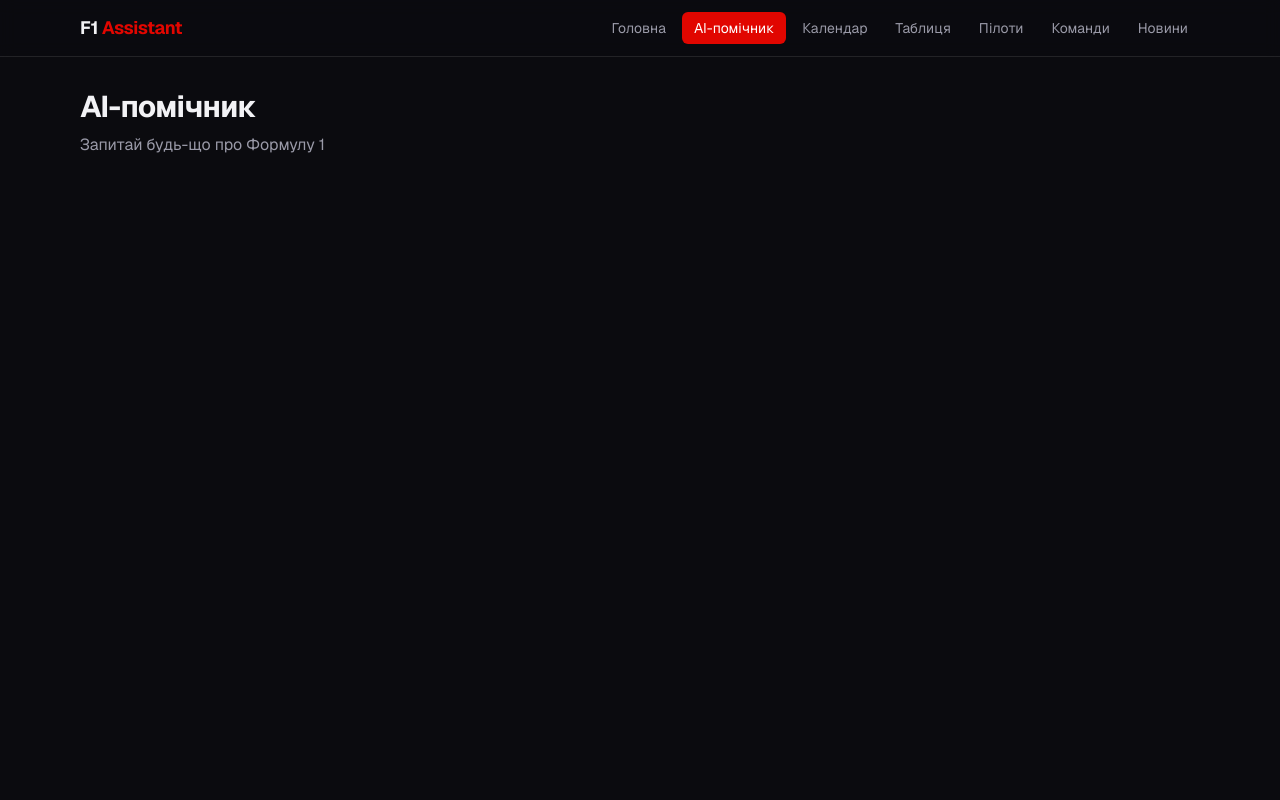
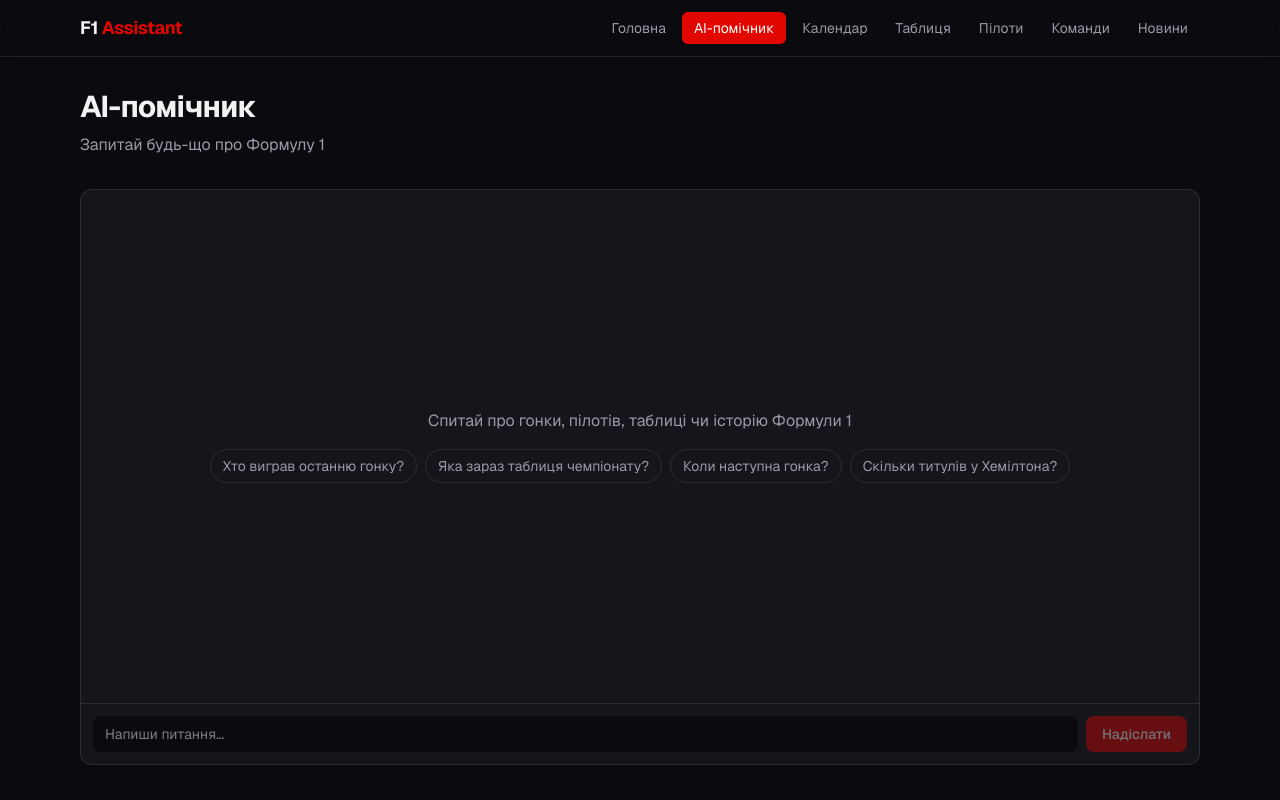
Before and after one commit to MaksymDi1409/f1-assistant, a Next.js app in the folder web/: page /chat in a window 1280 px wide. Built offline with nearby package versions, Linux system fonts and the light colour scheme.

Commit message:
feat: add chat page with streaming UI

```diff
--- a/web/src/app/chat/page.tsx
+++ b/web/src/app/chat/page.tsx
@@ -1,13 +1,17 @@
 import type { Metadata } from "next";
 import PageHeader from "@/components/PageHeader";
+import Chat from "@/components/chat/Chat";
 
 export const metadata: Metadata = { title: "AI-помічник" };
 
 export default function ChatPage() {
   return (
-    <PageHeader
-      title="AI-помічник"
-      description="Запитай будь-що про Формулу 1"
-    />
+    <>
+      <PageHeader
+        title="AI-помічник"
+        description="Запитай будь-що про Формулу 1"
+      />
+      <Chat />
+    </>
   );
 }
--- a/web/src/app/globals.css
+++ b/web/src/app/globals.css
@@ -22,3 +22,18 @@ body {
   background: var(--background);
   color: var(--foreground);
 }
+
+.chat-markdown > * + * {
+  margin-top: 0.75em;
+}
+.chat-markdown ul {
+  list-style: disc;
+  padding-left: 1.25em;
+}
+.chat-markdown ol {
+  list-style: decimal;
+  padding-left: 1.25em;
+}
+.chat-markdown strong {
+  font-weight: 600;
+}
--- /dev/null
+++ b/web/src/components/chat/Chat.tsx
@@ -0,0 +1,162 @@
+"use client";
+
+import { useEffect, useRef, useState, type FormEvent } from "react";
+import { readChatStream } from "@/lib/chat-stream";
+import ChatMessageView from "./ChatMessageView";
+import type { UIMessage } from "./types";
+
+// Згодом ці питання задаватиме адмін у CMS
+const QUICK_QUESTIONS = [
+  "Хто виграв останню гонку?",
+  "Яка зараз таблиця чемпіонату?",
+  "Коли наступна гонка?",
+  "Скільки титулів у Хемілтона?",
+];
+
+export default function Chat() {
+  const [messages, setMessages] = useState<UIMessage[]>([]);
+  const [input, setInput] = useState("");
+  const [isLoading, setIsLoading] = useState(false);
+  const abortRef = useRef<AbortController | null>(null);
+  const bottomRef = useRef<HTMLDivElement>(null);
+
+  // Прокрутка вниз при кожному новому шматку тексту
+  useEffect(() => {
+    bottomRef.current?.scrollIntoView({ behavior: "smooth", block: "end" });
+  }, [messages]);
+
+  function updateMessage(id: string, update: (m: UIMessage) => UIMessage) {
+    setMessages((prev) => prev.map((m) => (m.id === id ? update(m) : m)));
+  }
+
+  async function send(text: string) {
+    const content = text.trim();
+    if (!content || isLoading) return;
+
+    const userMessage: UIMessage = {
+      id: crypto.randomUUID(),
+      role: "user",
+      content,
+      tools: [],
+    };
+    const assistantId = crypto.randomUUID();
+    const history = [...messages, userMessage];
+
+    // Одразу показуємо питання і порожню відповідь, яка заповнюватиметься
+    setMessages([...history, { id: assistantId, role: "assistant", content: "", tools: [] }]);
+    setInput("");
+    setIsLoading(true);
+
+    const controller = new AbortController();
+    abortRef.current = controller;
+
+    try {
+      const res = await fetch("/api/chat", {
+        method: "POST",
+        headers: { "Content-Type": "application/json" },
+        body: JSON.stringify({
+          // На сервер — лише роль і текст, без службових полів
+          messages: history
+            .filter((m) => m.content && !m.error)
+            .map(({ role, content }) => ({ role, content })),
+        }),
+        signal: controller.signal,
+      });
+
+      if (!res.ok || !res.body) throw new Error(`HTTP ${res.status}`);
+
+      await readChatStream(res.body, (event) => {
+        switch (event.type) {
+          case "text":
+            updateMessage(assistantId, (m) => ({ ...m, content: m.content + event.text }));
+            break;
+          case "tool":
+            updateMessage(assistantId, (m) => ({ ...m, tools: [...m.tools, event.name] }));
+            break;
+          case "model":
+            updateMessage(assistantId, (m) => ({ ...m, model: event.name }));
+            break;
+          case "error":
+            updateMessage(assistantId, (m) => ({ ...m, error: event.message }));
+            break;
+        }
+      });
+    } catch {
+      if (!controller.signal.aborted) {
+        updateMessage(assistantId, (m) => ({
+          ...m,
+          error: "Не вдалося з'єднатися з сервером",
+        }));
+      }
+    } finally {
+      setIsLoading(false);
+      abortRef.current = null;
+    }
+  }
+
+  function handleSubmit(e: FormEvent) {
+    e.preventDefault();
+    send(input);
+  }
+
+  return (
+    <div className="flex h-[calc(100dvh-14rem)] min-h-[420px] flex-col rounded-xl border border-white/10 bg-surface">
+      <div className="flex-1 space-y-4 overflow-y-auto p-4">
+        {messages.length === 0 ? (
+          <div className="flex h-full flex-col items-center justify-center gap-4 text-center">
+            <p className="text-muted">
+              Спитай про гонки, пілотів, таблиці чи історію Формули 1
+            </p>
+            <div className="flex flex-wrap justify-center gap-2">
+              {QUICK_QUESTIONS.map((q) => (
+                <button
+                  key={q}
+                  onClick={() => send(q)}
+                  className="rounded-full border border-white/10 px-3 py-1.5 text-sm text-muted transition-colors hover:border-accent/60 hover:text-foreground"
+                >
+                  {q}
+                </button>
+              ))}
+            </div>
+          </div>
+        ) : (
+          messages.map((m, i) => (
+            <ChatMessageView
+              key={m.id}
+              message={m}
+              isStreaming={isLoading && i === messages.length - 1}
+            />
+          ))
+        )}
+        <div ref={bottomRef} />
+      </div>
+
+      <form onSubmit={handleSubmit} className="flex gap-2 border-t border-white/10 p-3">
+        <input
+          value={input}
+          onChange={(e) => setInput(e.target.value)}
+          placeholder="Напиши питання…"
+          maxLength={2000}
+          className="flex-1 rounded-lg bg-background px-3 py-2 text-sm outline-none focus:ring-2 focus:ring-accent/50"
+        />
+        {isLoading ? (
+          <button
+            type="button"
+            onClick={() => abortRef.current?.abort()}
+            className="rounded-lg bg-white/10 px-4 py-2 text-sm hover:bg-white/15"
+          >
+            Стоп
+          </button>
+        ) : (
+          <button
+            type="submit"
+            disabled={!input.trim()}
+            className="rounded-lg bg-accent px-4 py-2 text-sm font-medium text-white disabled:opacity-40"
+          >
+            Надіслати
+          </button>
+        )}
+      </form>
+    </div>
+  );
+}
--- /dev/null
+++ b/web/src/components/chat/ChatMessageView.tsx
@@ -0,0 +1,82 @@
+"use client";
+
+import Link from "next/link";
+import ReactMarkdown from "react-markdown";
+import type { UIMessage } from "./types";
+
+const TOOL_LABELS: Record<string, string> = {
+  get_season_schedule: "Переглядаю календар",
+  get_race_results: "Шукаю результати гонки",
+  get_driver_standings: "Перевіряю таблицю пілотів",
+  get_constructor_standings: "Перевіряю командний залік",
+  get_driver_info: "Дивлюсь статистику пілота",
+};
+
+type Props = {
+  message: UIMessage;
+  isStreaming: boolean;
+};
+
+export default function ChatMessageView({ message, isStreaming }: Props) {
+  if (message.role === "user") {
+    return (
+      <div className="flex justify-end">
+        <div className="max-w-[85%] whitespace-pre-wrap rounded-2xl rounded-br-sm bg-accent px-4 py-2 text-sm text-white">
+          {message.content}
+        </div>
+      </div>
+    );
+  }
+
+  const lastTool = message.tools.at(-1);
+
+  return (
+    <div className="max-w-[85%] space-y-2">
+      {isStreaming && !message.content && (
+        <p className="animate-pulse text-sm text-muted">
+          {lastTool ? `${TOOL_LABELS[lastTool] ?? "Шукаю дані"}…` : "Думаю…"}
+        </p>
+      )}
+
+      {message.content && (
+        <div className="chat-markdown rounded-2xl rounded-bl-sm bg-white/5 px-4 py-3 text-sm leading-relaxed">
+          <ReactMarkdown
+            components={{
+              a: ({ href = "", children }) =>
+                // Посилання на наш сайт — без перезавантаження сторінки
+                href.startsWith("/") && !href.startsWith("//") ? (
+                  <Link href={href} className="text-accent hover:underline">
+                    {children}
+                  </Link>
+                ) : (
+                  <a
+                    href={href}
+                    target="_blank"
+                    rel="noopener noreferrer"
+                    className="text-accent hover:underline"
+                  >
+                    {children}
+                  </a>
+                ),
+            }}
+          >
+            {message.content}
+          </ReactMarkdown>
+        </div>
+      )}
+
+      {message.error && <p className="text-sm text-red-400">{message.error}</p>}
+
+      {!isStreaming && (message.model || message.tools.length > 0) && (
+        <p className="text-xs text-muted">
+          {[
+            message.model,
+            message.tools.length > 0 ? `інструментів: ${message.tools.length}` : null,
+          ]
+            .filter(Boolean)
+            .join(" · ")}
+        </p>
+      )}
+    </div>
+  );
+}
--- /dev/null
+++ b/web/src/components/chat/types.ts
@@ -0,0 +1,8 @@
+export type UIMessage = {
+  id: string;
+  role: "user" | "assistant";
+  content: string;
+  tools: string[]; // які інструменти викликав ШІ
+  model?: string;
+  error?: string;
+};
--- /dev/null
+++ b/web/src/lib/chat-stream.ts
@@ -0,0 +1,30 @@
+import type { StreamEvent } from "@/lib/ai/types";
+
+// Читає відповідь /api/chat (Server-Sent Events) і викликає onEvent для кожної події
+export async function readChatStream(
+  body: ReadableStream<Uint8Array>,
+  onEvent: (event: StreamEvent) => void,
+): Promise<void> {
+  const reader = body.getReader();
+  const decoder = new TextDecoder();
+  let buffer = "";
+
+  while (true) {
+    const { done, value } = await reader.read();
+    if (done) break;
+
+    // stream: true — літера може розірватися між двома мережевими пакетами
+    buffer += decoder.decode(value, { stream: true });
+
+    // Події розділені порожнім рядком; останній шматок може бути неповним
+    const parts = buffer.split("\n\n");
+    buffer = parts.pop() ?? "";
+
+    for (const part of parts) {
+      const line = part.trim();
+      if (line.startsWith("data: ")) {
+        onEvent(JSON.parse(line.slice(6)) as StreamEvent);
+      }
+    }
+  }
+}
```
